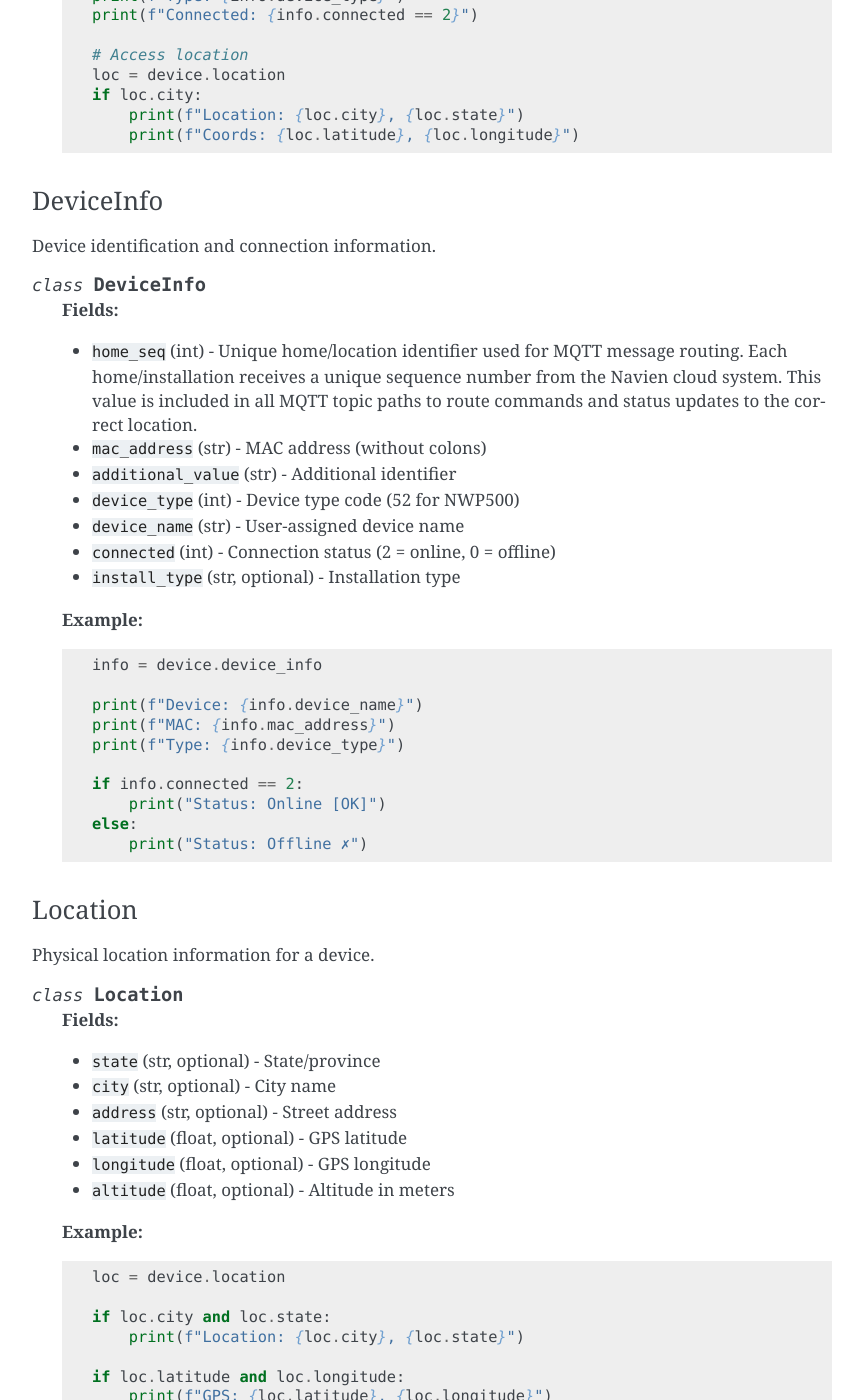
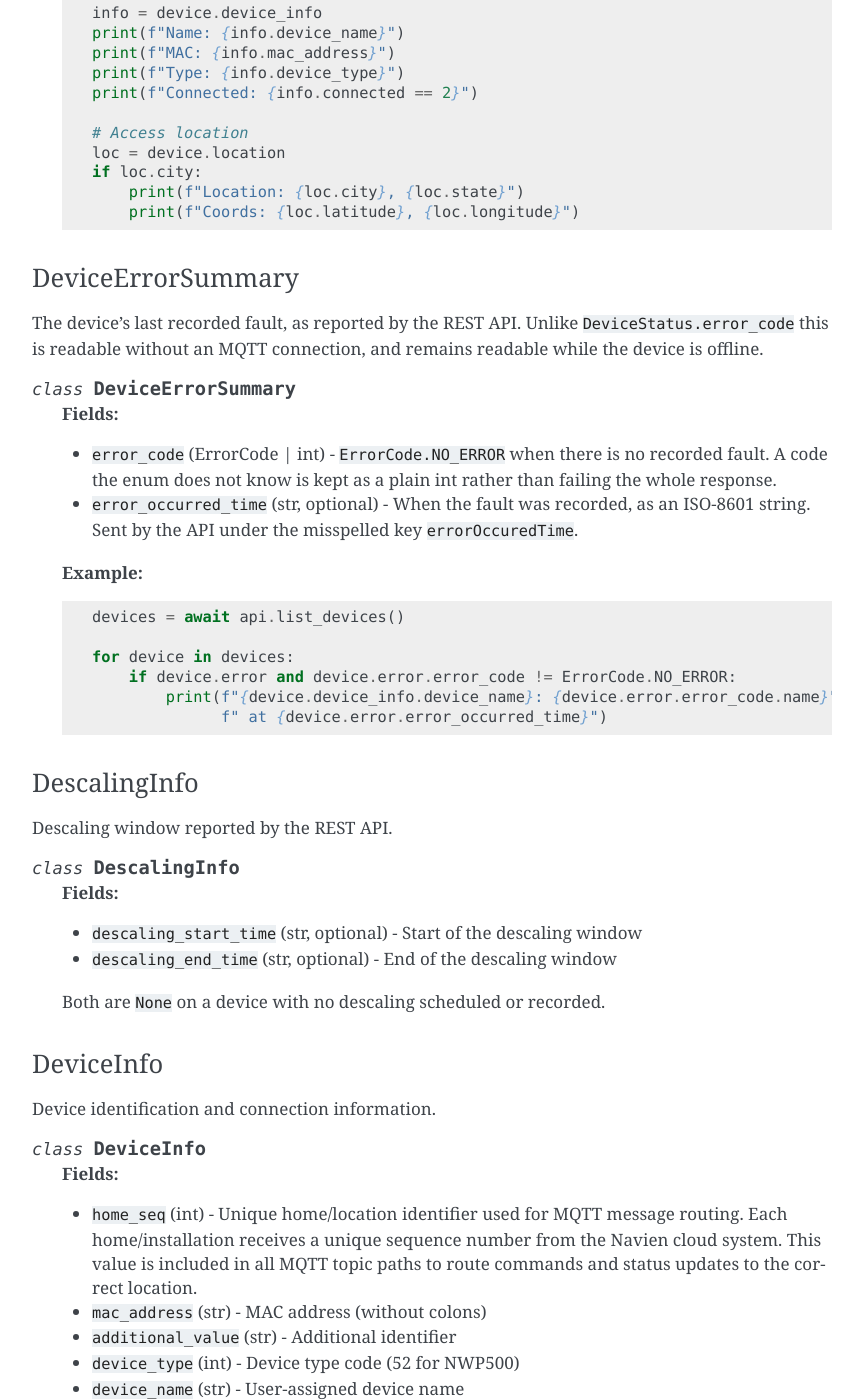
Before and after one commit to eman/nwp500-python, a Sphinx documentation site: the page built from docs/reference/python_api/models.rst, in a window 1280 px wide and 1400 px high, scrolled down 1516 px. Shown: the whole window, without its empty margins (338-1201 px from the left). Built offline with Sphinx 7.4.7, drawn with Linux system fonts in a browser that asks for light colours; some of the changed text lies outside the part shown.

Commit message:
Model the REST fields the cloud has started returning
A live /device/list response carries more than it did when these models
were written. Comparing today's responses against the HAR captures in
reference/ (September 2025), the cloud has added:

  - an `error` block: errorCode, errorOccuredTime
  - `descaling`, previously only on /device/info
  - deviceInfo.modelTypeCode and deviceInfo.installerId

NavienBaseModel sets extra="ignore", so every one of these was being
discarded without a trace. The `error` block is the useful one: it makes
the device's last recorded fault readable without an MQTT connection,
including while the device is offline.

Device gains optional `error` and `descaling` sections and DeviceInfo
gains `model_type_code`/`installer_id`. All are optional, so a response
that omits them - /device/info returns no `error` block - parses exactly
as before. `error_code` is typed `ErrorCode | int`, following
`device_type`, so a code the enum does not know degrades to a plain int
instead of making a whole device listing unparseable.

docs/openapi.yaml and the model reference are updated to match.

Claude-Session: https://claude.ai/code/session_01XVj9BYvuLj7Th3iFUVoeCn

```diff
--- a/docs/reference/python_api/models.rst
+++ b/docs/reference/python_api/models.rst
@@ -60,6 +60,10 @@ Complete device representation with info and location.
 
    * ``device_info`` (DeviceInfo) - Device identification and status
    * ``location`` (Location) - Physical location information
+   * ``error`` (DeviceErrorSummary, optional) - Last recorded fault. Returned by
+     ``/device/list`` only; ``None`` on a device fetched through ``/device/info``.
+   * ``descaling`` (DescalingInfo, optional) - Descaling window, if one is
+     scheduled or recorded
 
    **Example:**
 
@@ -80,6 +84,48 @@ Complete device representation with info and location.
           print(f"Location: {loc.city}, {loc.state}")
           print(f"Coords: {loc.latitude}, {loc.longitude}")
 
+DeviceErrorSummary
+------------------
+
+The device's last recorded fault, as reported by the REST API. Unlike
+``DeviceStatus.error_code`` this is readable without an MQTT connection, and
+remains readable while the device is offline.
+
+.. py:class:: DeviceErrorSummary
+
+   **Fields:**
+
+   * ``error_code`` (ErrorCode | int) - ``ErrorCode.NO_ERROR`` when there is no
+     recorded fault. A code the enum does not know is kept as a plain int rather
+     than failing the whole response.
+   * ``error_occurred_time`` (str, optional) - When the fault was recorded, as an
+     ISO-8601 string. Sent by the API under the misspelled key ``errorOccuredTime``.
+
+   **Example:**
+
+   .. code-block:: python
+
+      devices = await api.list_devices()
+
+      for device in devices:
+          if device.error and device.error.error_code != ErrorCode.NO_ERROR:
+              print(f"{device.device_info.device_name}: {device.error.error_code.name}"
+                    f" at {device.error.error_occurred_time}")
+
+DescalingInfo
+-------------
+
+Descaling window reported by the REST API.
+
+.. py:class:: DescalingInfo
+
+   **Fields:**
+
+   * ``descaling_start_time`` (str, optional) - Start of the descaling window
+   * ``descaling_end_time`` (str, optional) - End of the descaling window
+
+   Both are ``None`` on a device with no descaling scheduled or recorded.
+
 DeviceInfo
 ----------
 
@@ -99,6 +145,8 @@ Device identification and connection information.
    * ``device_name`` (str) - User-assigned device name
    * ``connected`` (int) - Connection status (2 = online, 0 = offline)
    * ``install_type`` (str, optional) - Installation type
+   * ``model_type_code`` (int, optional) - Model type code
+   * ``installer_id`` (str, optional) - Installer identifier
 
    **Example:**
 
--- a/src/nwp500/__init__.py
+++ b/src/nwp500/__init__.py
@@ -75,7 +75,9 @@ from nwp500.factory import (
 )
 from nwp500.models import (
     ConvertedTOUPlan,
+    DescalingInfo,
     Device,
+    DeviceErrorSummary,
     DeviceFeature,
     DeviceInfo,
     DeviceStatus,
@@ -147,6 +149,8 @@ __all__ = [
     "DeviceInfo",
     "Location",
     "Device",
+    "DeviceErrorSummary",
+    "DescalingInfo",
     "FirmwareInfo",
     "ReservationEntry",
     "ReservationSchedule",
```
Also changed, not shown: CHANGELOG.rst (+20 -0 lines), docs/openapi.yaml (+30 -0 lines), 3 other files.
